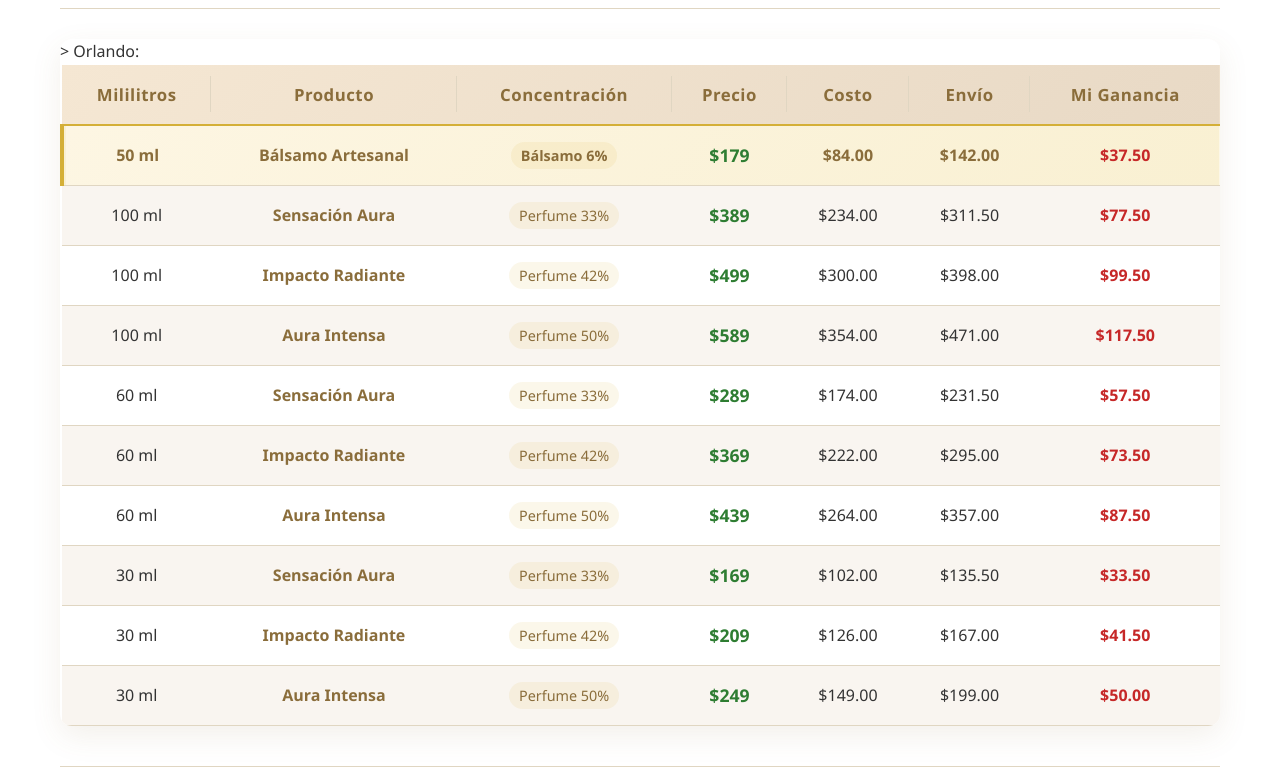
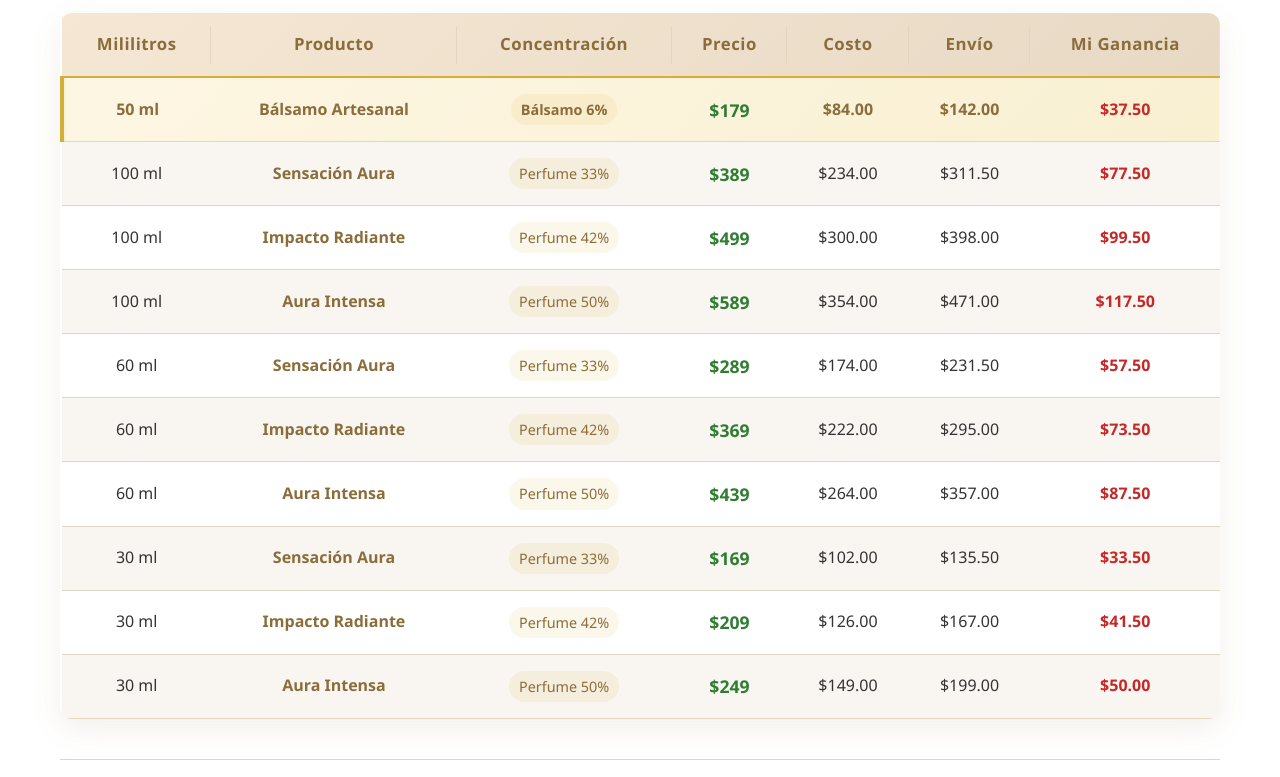
Before and after one commit to cronos6xLab/Cat-logo-Aion, a plain HTML site: page index.html in a window 1280 px wide. Shown: the part 134-911 px from the top of the page. Drawn offline with Linux system fonts and the light colour scheme.

Commit message:
Remove unnecessary text from index.html

```diff
--- a/index.html
+++ b/index.html
@@ -1,4 +1,3 @@
-> Orlando:
 <!DOCTYPE html>
 <html lang="es">
 <head>
@@ -147,7 +146,6 @@
         th {
             padding: 18px 15px;
 
-> Orlando:
 text-align: center;
             font-weight: 600;
             letter-spacing: 0.5px;
@@ -316,7 +314,6 @@ text-align: center;
 </head>
 <body>
 
-> Orlando:
 <div class="container">
         <div class="header">
             <h1 class="title">Catálogo de Perfumes <span class="badge">Premium</span></h1>
@@ -408,7 +405,6 @@ text-align: center;
                         <td><span class="concentration">Perfume 33%</span></td>
                         <td class="price">$169</td>
 
-> Orlando:
 <td>$102.00</td>
                         <td>$135.50</td>
                         <td class="profit">$33.50</td>
```
